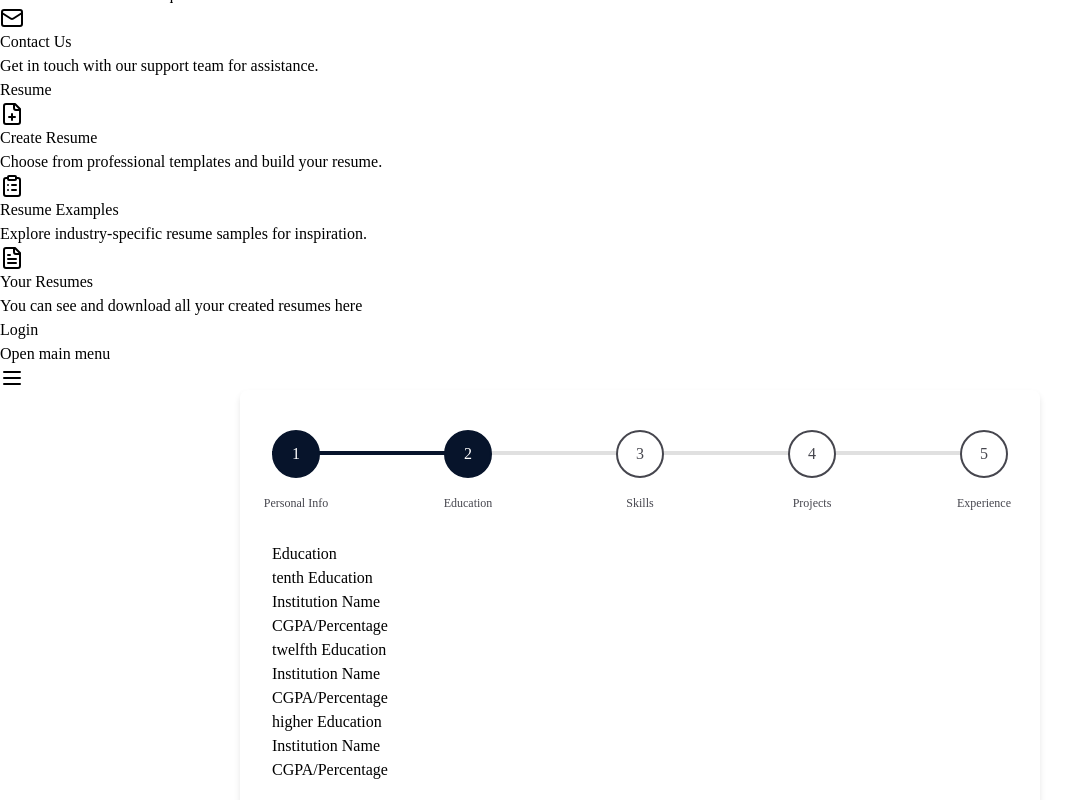
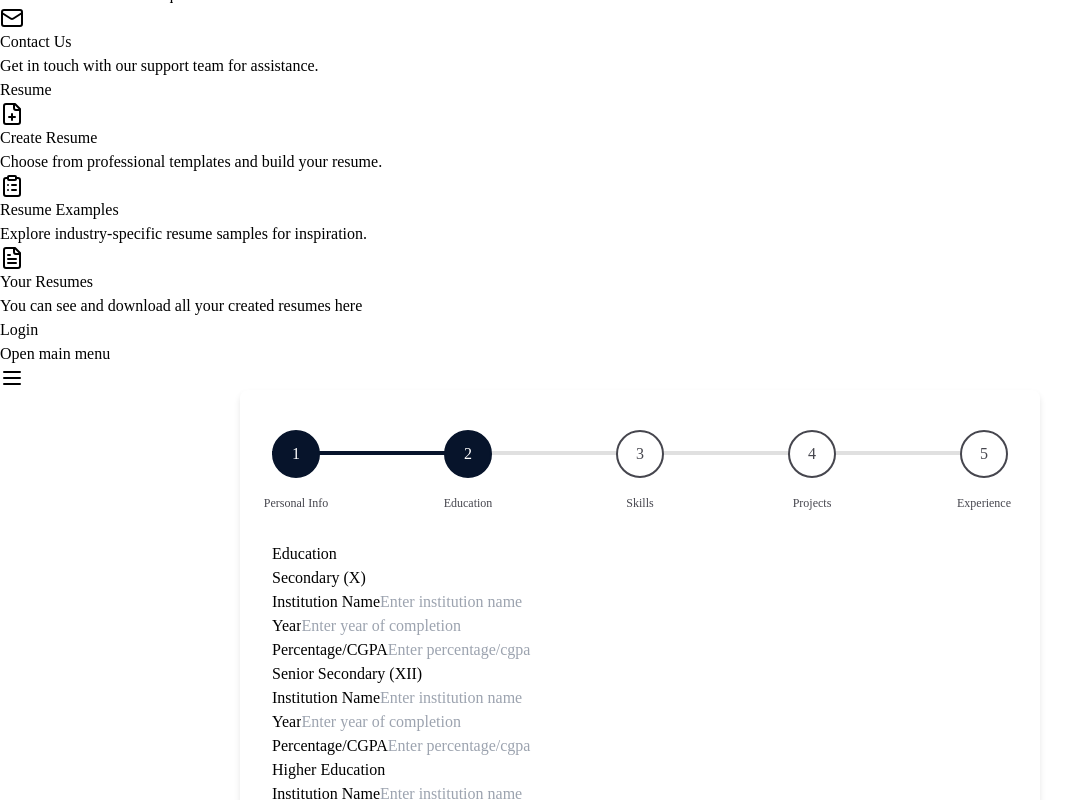
Before and after one commit to AnantHansras/resumeBuilder, a React (Vite) app: page /create-resume in a window 1280 px wide. Both pictures are taken after a click on the button "Next". Shown: the part 354-1154 px from the top of the page, without its empty margins (0-1074 px from the left). Built offline with nearby package versions, Linux system fonts and the light colour scheme; a web font is replaced by a local one.

Commit message:
forms updated

```diff
--- a/src/Components/MultiStepForm.jsx
+++ b/src/Components/MultiStepForm.jsx
@@ -51,8 +51,6 @@ export default function MultiStepForm() {
         return <Projects data={formData.projects} updateData={(data) => updateFormData("projects", data)} />;
       case 4:
         return <Experience data={formData.experience} updateData={(data) => updateFormData("experience", data)} />;
-      default:
-        return null;
     }
   };
 
--- a/src/Components/Resume.jsx
+++ b/src/Components/Resume.jsx
@@ -1,22 +1,9 @@
 
 import React, { useRef } from "react";
-
+import {useLocation} from 'react-router-dom'
 const Resume = () => {
-    const skills = [
-        "API",
-        "Azure",
-        "Azure SQL",
-        "CSS",
-        "Git",
-        "HTML",
-        "Java",
-        "Javascript",
-        "jQuery",
-        "Python",
-        "springboot",
-        "SQL",
-        "SQL Server",
-      ];
+    const location = useLocation();
+    const formData = location.state?.formData || {};
   const handleDownload = () => {
     const printContents = document.getElementById("resume-content").innerHTML;
     const originalContents = document.body.innerHTML;
@@ -66,53 +53,41 @@ const Resume = () => {
             {/* Left column */}
             <div className="flex-[1.9] ">
             <section className="mb-8">
-                <h2 style={{ marginBottom: "16px", fontSize: "18px", fontWeight: "bold" }} className="text-blue-500">EXPERIENCE</h2>
+  <h2 style={{ marginBottom: "16px", fontSize: "18px", fontWeight: "bold" }} className="text-blue-500">
+    EXPERIENCE
+  </h2>
 
-                <div className="mb-6">
+  {formData.experience.map((exp, index) => (
+    <div key={index} className="mb-6">
       <h3 className="font-semibold text-[0.75rem] text-gray-700">
-                    Microsoft — <span className="italic">Software Engineer II</span>
+        {exp.company} — <span className="italic">{exp.position}</span>
       </h3>
-                  <p className="text-[0.65rem] text-gray-600 mb-2">December 2023 – Present</p>
-                  <ul className="text-[0.7rem] text-gray-700 list-disc pl-5 space-y-2">
-                    <li>Developed an Automatic Schema change detection feature for the Azure SQL Metadata Team.</li>
-                    <li>Contributed to Metadata Versioning project for SQL Server.</li>
-                    <li>Developed a Test Framework for database version upgrades.</li>
-                  </ul>
+      <p className="text-[0.65rem] text-gray-600 mb-2">{exp.duration}</p>
+      <p className="text-[0.7rem] text-gray-700">{exp.description}</p>
     </div>
+  ))}
+</section>
 
-                <div className="mb-6">
-                  <h3 className="font-semibold text-[0.75rem] text-gray-700">
-                    Fidelity Investments — <span className="italic">Software Development Intern</span>
-                  </h3>
-                  <p className="text-[0.65rem] text-gray-600 mb-2">Jan 2020 – June 2020</p>
-                  <p className="text-[0.7rem] text-gray-700">
-                    Created a tool for automatic API boilerplate generation, saving developers 60% of their time.
-                  </p>
-                </div>
-              </section>
 
               {/* Projects */}
               <section className="mb-8">
-                <h2 style={{ marginBottom: "16px", fontSize: "18px", fontWeight: "bold" }} className="text-blue-500">PROJECTS</h2>
-                <div className="mb-4">
+  <h2 style={{ marginBottom: "16px", fontSize: "18px", fontWeight: "bold" }} className="text-blue-500">
+    PROJECTS
+  </h2>
+  {formData.projects.map((proj, index) => (
+    <div key={index} className="mb-4">
       <h3 className="font-semibold text-[0.75rem] mb-1 text-gray-700">
-                    Job Search — <span className="italic">WIT Engage Hackathon</span>
+        {proj.name} — <span className="italic">{proj.techStack}</span>
       </h3>
-                  <p className="text-gray-700 text-[0.7rem]">Job search web application for blue-collared workers.</p>
+      <p className="text-gray-700 text-[0.7rem]">{proj.description}</p>
+      <a href={proj.link} className="text-blue-500 text-[0.7rem] underline" target="_blank" rel="noopener noreferrer">
+        Project Link
+      </a>
     </div>
-                <div className="mb-4">
-                  <h3 className="font-semibold text-[0.75rem] mb-1 text-gray-700">
-                    Speed Reader App — <span className="italic ">Mobile jQuery</span>
-                  </h3>
-                  <p className="text-gray-700 text-[0.7rem]">A web application to enhance the reading skills of a beginner.</p>
-                </div>
-                <div>
-                  <h3 className="font-semibold text-[0.75rem] mb-1 text-gray-700">
-                    Math Game — <span className="italic">HTML, CSS, JavaScript</span>
-                  </h3>
-                  <p className="text-gray-700 text-[0.7rem]">A fun game of basic math calculations with score.</p>
-                </div>
+  ))}
                 </section>
+
+
 
               <section className="mb-4">
                 <h2 style={{ marginBottom: "16px", fontSize: "18px", fontWeight: "bold" }} className="text-blue-500">ACHIEVEMENTS</h2>
@@ -125,10 +100,11 @@ const Resume = () => {
 
             {/* Right column */}
             <div className="flex-1">
+            {/* skills */}
             <section className="mb-8">
       <h2 style={{ marginBottom: "16px", fontSize: "18px", fontWeight: "bold" }} className="text-blue-500">SKILLS</h2>
       <div style={{ display: "flex", flexWrap: "wrap", gap: "8px" }}>
-        {skills.map((skill) => (
+        {formData.skills.map((skill) => (
             <span className="bg-gray-100 font-bold rounded-xl p-2" style={{
         fontSize: "14px",
         fontWeight: "bold",
@@ -139,34 +115,36 @@ const Resume = () => {
       </div>
             </section>
 
+            {/* Education */}
               <section className="mb-8">
                <h2 style={{ marginBottom: "16px", fontSize: "18px", fontWeight: "bold" }} className="text-blue-500">EDUCATION</h2>
                 <div className="mb-6">
                   <div className="flex justify-between items-baseline mb-1">
                     <h3 className="font-normal text-[0.7rem]">
-                      National Institute of Technology, Kurukshetra —{" "}
-                      <span className="italic">Bachelor of Technology in Information Technology</span>
+                      {formData.education.higher.name} —{" "}
+                      <span className="italic">{formData.education.higher.degree}</span>
                     </h3>
                   </div>
-                  <p className="text-[0.7rem] text-gray-600 mb-2">2021 | CGPA: 9.1934</p>
+                  <p className="text-[0.7rem] text-gray-600 mb-2">{formData.education.higher.year} | CGPA: {formData.education.higher.cg}</p>
                 </div>
                 <div className="mb-6">
                   <div className="flex justify-between items-baseline mb-1">
                     <h3 className="font-normal text-[0.7rem]">
-                      JBS Children Paradise School, Kota — <span className="italic">Senior Secondary (XII)</span>
+                    {formData.education.twelfth.name} — <span className="italic">Senior Secondary (XII)</span>
                     </h3>
                   </div>
-                  <p className="text-[0.7rem] text-gray-600 mb-2">2017 | 91.40%</p>
+                  <p className="text-[0.7rem] text-gray-600 mb-2">{formData.education.twelfth.year} | Percentage: {formData.education.twelfth.percentage}</p>
                 </div>
                 <div className="mb-6">
                   <div className="flex justify-between items-baseline mb-1">
                     <h3 className="font-normal text-[0.7rem]">
-                      Jim Corbett Secondary School, Haldwani — <span className="italic">Secondary (X)</span>
+                    {formData.education.tenth.name} — <span className="italic">Secondary (X)</span>
                     </h3>
                   </div>
-                  <p className="text-[0.7rem] text-gray-600 mb-2">2015 | CGPA: 10</p>
+                  <p className="text-[0.7rem] text-gray-600 mb-2">{formData.education.tenth.year} | Percentage: {formData.education.tenth.percentage}</p>
                 </div>
               </section>
+
               <section>
                 <h2 style={{ marginBottom: "16px", fontSize: "18px", fontWeight: "bold" }} className="text-blue-500">Other</h2>
                 <p className="text-[0.7rem]">English, Hindi</p>
--- a/src/Components/steps/Education.jsx
+++ b/src/Components/steps/Education.jsx
@@ -2,9 +2,9 @@ import React, { useState, useEffect } from "react";
 
 export default function Education({ data, updateData }) {
   const [formData, setFormData] = useState({
-    tenth: { name: "", cg: "" },
-    twelfth: { name: "", cg: "" },
-    higher: { name: "", cg: "" },
+    tenth: { name: "", year: "", percentage: "" },
+    twelfth: { name: "", year: "", percentage: "" },
+    higher: { name: "", degree: "", year: "", cg: "" },
     ...data,
   });
 
@@ -24,37 +24,69 @@ export default function Education({ data, updateData }) {
   return (
     <div className="space-y-4">
       <h2 className="text-2xl font-bold text-[#07142b] mb-4">Education</h2>
-      {["tenth", "twelfth", "higher"].map((level) => (
-        <div key={level} className="space-y-2">
-          <h3 className="text-lg font-semibold text-[#46464e] capitalize">{level} Education</h3>
+      {[
+        { key: "tenth", label: "Secondary (X)" },
+        { key: "twelfth", label: "Senior Secondary (XII)" },
+        { key: "higher", label: "Higher Education" },
+      ].map(({ key, label }) => (
+        <div key={key} className="space-y-2">
+          <h3 className="text-lg font-semibold text-[#46464e]">{label}</h3>
           <div className="grid grid-cols-1 md:grid-cols-2 gap-4">
             <div>
-            <label htmlFor={`${level}.name`} className="text-[#46464e] block mb-1">
+              <label htmlFor={`${key}.name`} className="text-[#46464e] block mb-1">
                 Institution Name
               </label>
               <input
-              id={`${level}.name`}
-              name={`${level}.name`}
-              value={formData[level].name}
+                id={`${key}.name`}
+                name={`${key}.name`}
+                value={formData[key].name}
                 onChange={handleChange}
+                placeholder="Enter institution name"
+                className="mt-1 w-full px-3 py-2 border border-gray-300 rounded-md focus:ring-[#ffc85e] focus:border-[#ffc85e]"
+              />
+            </div>
+            {key === "higher" && (
+              <div>
+                <label htmlFor={`${key}.degree`} className="text-[#46464e] block mb-1">
+                  Degree
+                </label>
+                <input
+                  id={`${key}.degree`}
+                  name={`${key}.degree`}
+                  value={formData[key].degree}
+                  onChange={handleChange}
+                  placeholder="Enter degree"
+                  className="mt-1 w-full px-3 py-2 border border-gray-300 rounded-md focus:ring-[#ffc85e] focus:border-[#ffc85e]"
+                />
+              </div>
+            )}
+            <div>
+              <label htmlFor={`${key}.year`} className="text-[#46464e] block mb-1">
+                Year
+              </label>
+              <input
+                id={`${key}.year`}
+                name={`${key}.year`}
+                value={formData[key].year}
+                onChange={handleChange}
+                placeholder="Enter year of completion"
                 className="mt-1 w-full px-3 py-2 border border-gray-300 rounded-md focus:ring-[#ffc85e] focus:border-[#ffc85e]"
               />
             </div>
             <div>
-            <label htmlFor={`${level}.cg`} className="text-[#46464e] block mb-1">
-              CGPA/Percentage
+              <label htmlFor={`${key}.percentage`} className="text-[#46464e] block mb-1">
+                Percentage/CGPA
               </label>
               <input
-              id={`${level}.cg`}
-              name={`${level}.cg`}
-              value={formData[level].cg}
+                id={`${key}.percentage`}
+                name={`${key}.percentage`}
+                value={formData[key].percentage}
                 onChange={handleChange}
+                placeholder="Enter percentage/cgpa"
                 className="mt-1 w-full px-3 py-2 border border-gray-300 rounded-md focus:ring-[#ffc85e] focus:border-[#ffc85e]"
               />
             </div>
           </div>
-
-
         </div>
       ))}
     </div>
--- a/src/Components/steps/Skills.jsx
+++ b/src/Components/steps/Skills.jsx
@@ -30,6 +30,7 @@ export default function Skills({ data, updateData }) {
           <input
             id="newSkill"
             value={newSkill}
+            placeholder="Enter only 1 skill at a time(e.g. React)"
             onChange={(e) => setNewSkill(e.target.value)}
             className="flex-grow px-3 py-2 border border-gray-300 rounded-md focus:ring-[#ffc85e] focus:border-[#ffc85e]"
           />
```
Also changed, not shown: src/Components/steps/Experience.jsx (+48 -21 lines), src/Components/steps/Projects.jsx (+31 -4 lines). Lines whose indentation alone changed are shown as unchanged.
